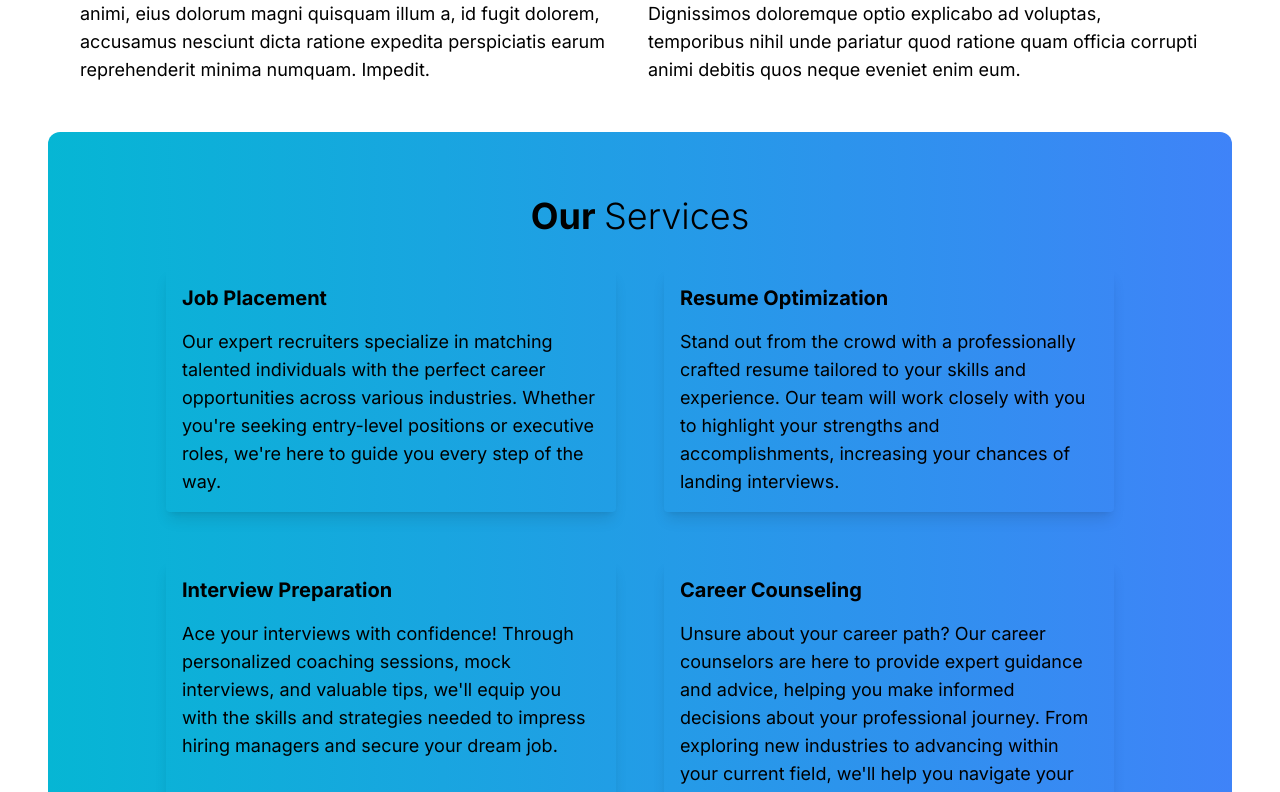
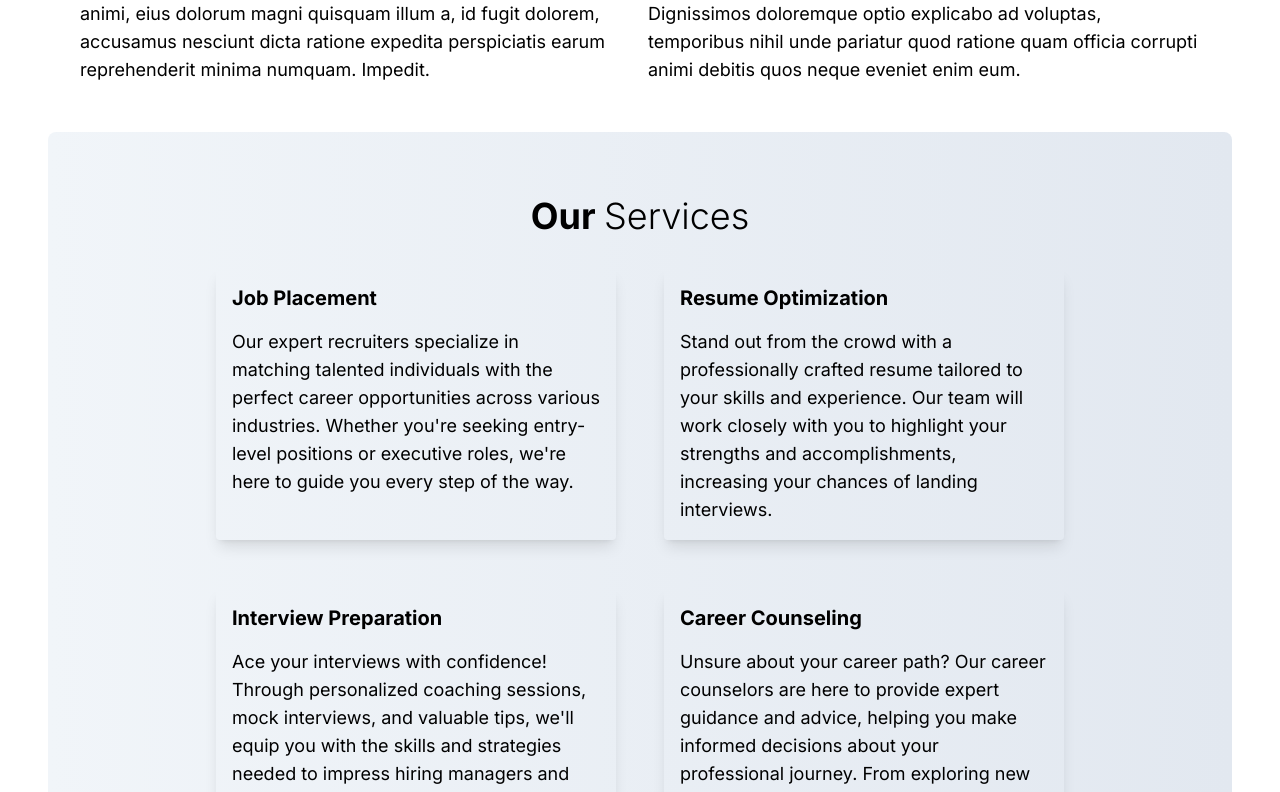
Before and after one commit to clwdhade/agency, a React (Vite) app: page / in a window 1280 px wide. Shown: the part 940-1732 px from the top of the page. Built offline with nearby package versions, Linux system fonts and the light colour scheme.

Commit message:
fix: adjust bg gradient

```diff
--- a/src/Pages/Home/Sections/Service.jsx
+++ b/src/Pages/Home/Sections/Service.jsx
@@ -6,13 +6,13 @@ import { Services } from '../../../Data/DataIndex'
 const Service = () => {
 
     return (
-        <div className="bg-gradient-to-r from-cyan-500 to-blue-500 py-8 rounded-xl">
+        <div className="bg-gradient-to-r from-slate-100 to-slate-200 py-8 rounded-lg">
             <h2 className="text-4xl text-center py-8 font-bold">Our <span className="font-light">Services</span></h2>
             <div className="flex flex-wrap gap-12 row-gap-12 justify-center">
                 {
                     Services.map((service, index) => {
                         return (
-                            <div key={index} className="card w-[450px] p-4 shadow-lg rounded flex flex-col gap-4 hover:scale-100 hover:shadow-slate-600 ">
+                            <div key={index} className="card w-[400px] p-4 shadow-lg rounded flex flex-col gap-4 hover:scale-100 hover:shadow-slate-600 ">
                                 <h2 className="text-xl font-bold">{service.Service}</h2>
                                 <p className="text-lg">{service.Description}</p>
                             </div>
```
